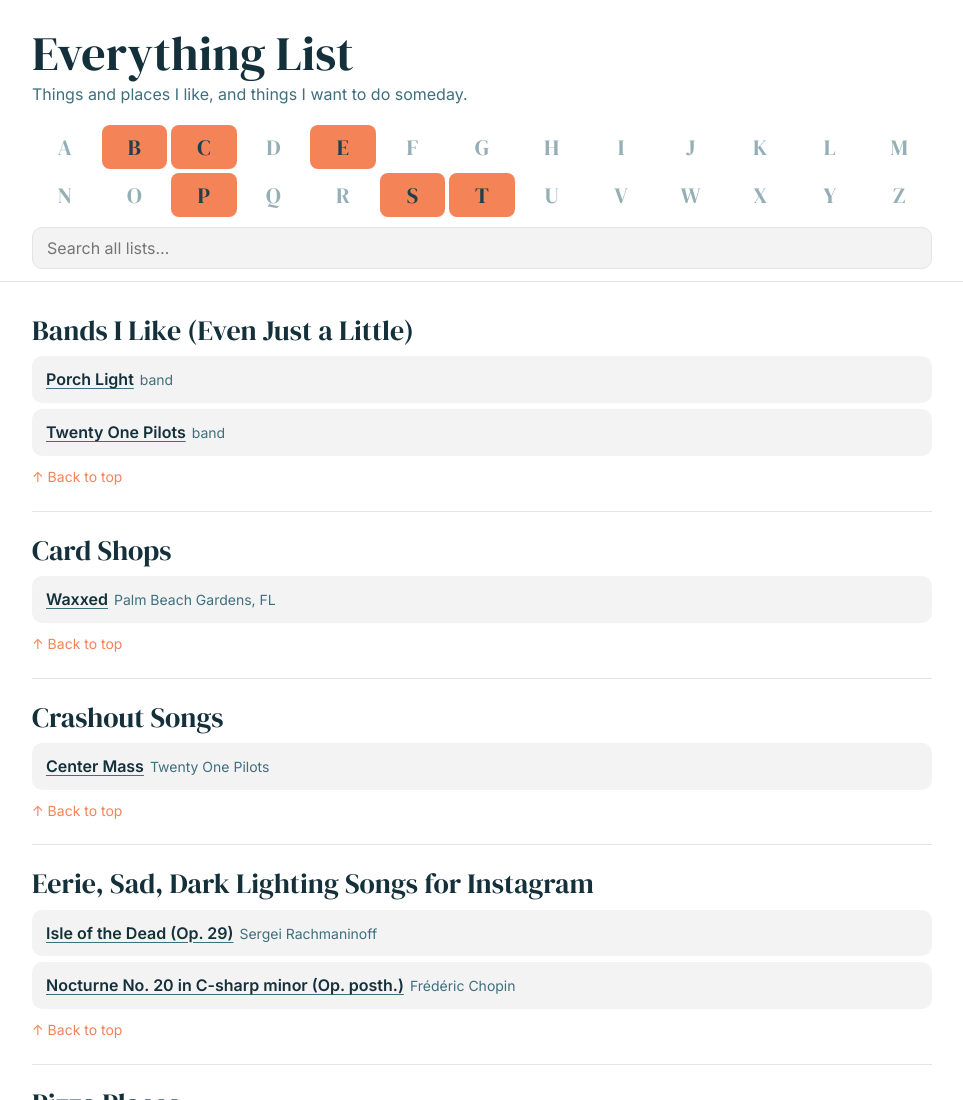
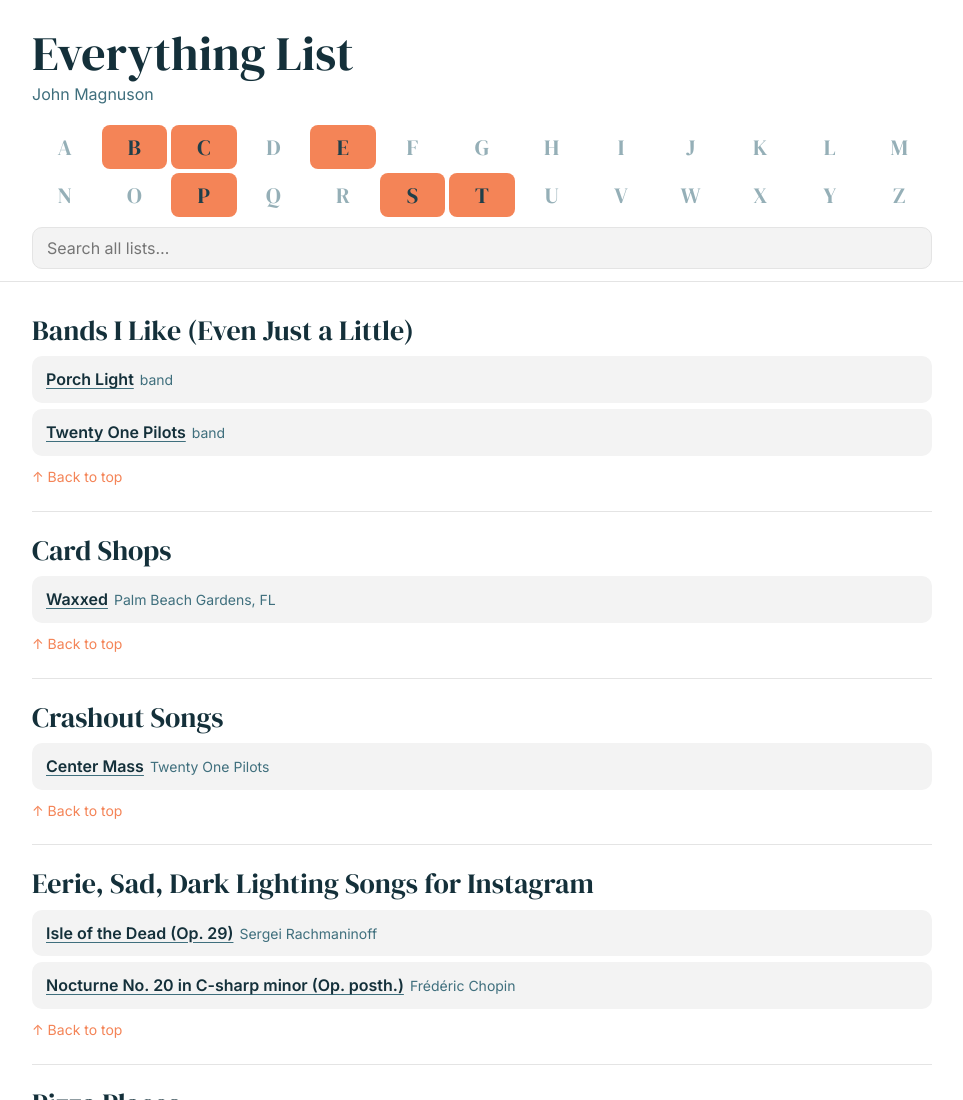
Before and after one commit to johnmagnuson19/EverythingList, a plain HTML site: page index.html in a window 1280 px wide. Shown: the top 1100 px of the page, without its empty margins (32-995 px from the left). Drawn offline with Linux system fonts and the light colour scheme.

Commit message:
Replace subtitle with John Magnuson
Co-Authored-By: Claude Opus 5.5 <noreply@anthropic.com>
Claude-Session: https://claude.ai/code/session_01TfFp9EaAVgByDUEnnQwQYe

```diff
--- a/index.html
+++ b/index.html
@@ -58,7 +58,7 @@ footer{color:var(--mute);font-size:13px;padding:0 max(5vw,16px) 30px}
 <body>
 <header id="top">
   <h1>Everything List</h1>
-  <p class="sub">Things and places I like, and things I want to do someday.</p>
+  <p class="sub">John Magnuson</p>
 </header>
 <nav class="tabs" aria-label="Jump to letter">
   <div class="strip" id="strip"></div>
```
